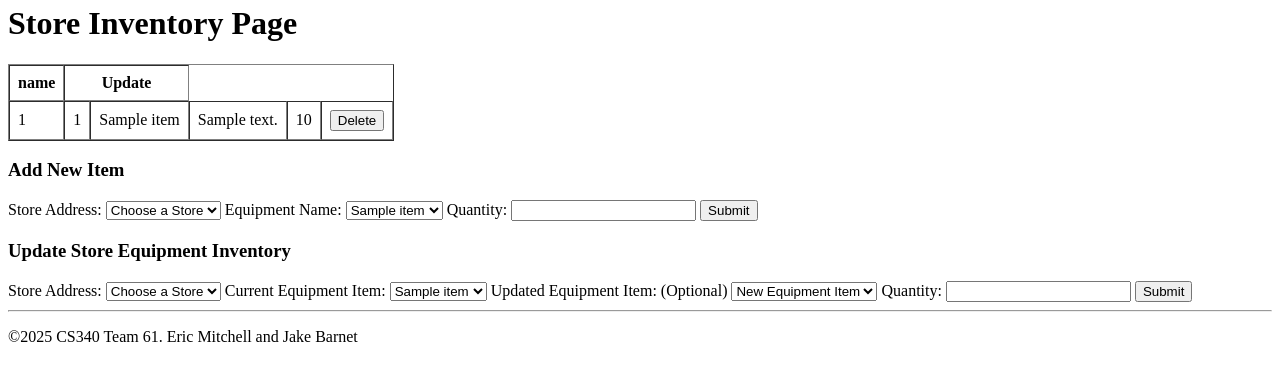
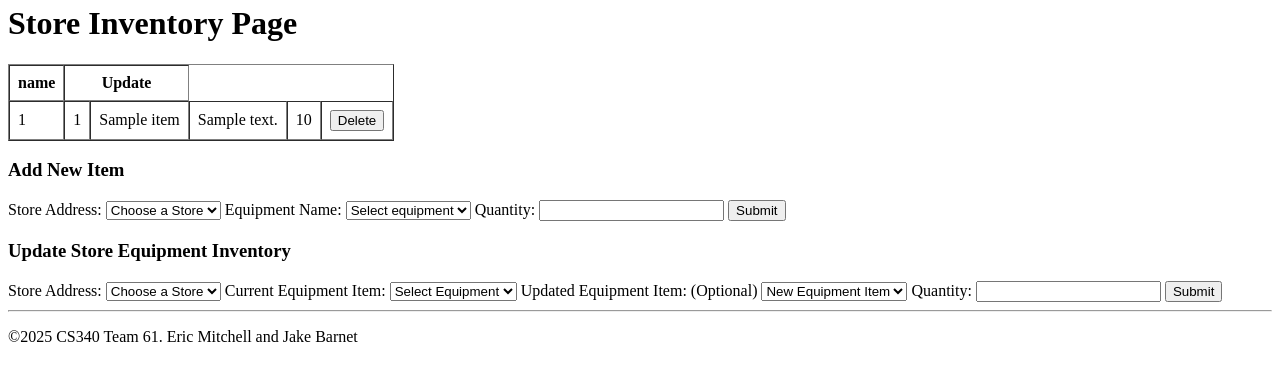
Before and after one commit to jakebarn-osu/cs340-final-project, a Flask app: template templates/store-inventory.html in a window 1280 px wide. Shown: the part 145-526 px from the top of the page. Run offline with Flask 3, Linux system fonts and the light colour scheme; the template is opened without the code that fills it: most values are stand-ins (such as "Sample title", 1, 10 or a date in 2020).

Commit message:
sp_add_inventory_item created, UI and backend created for sp

```diff
--- a/app.py
+++ b/app.py
@@ -23,6 +23,8 @@ FROM
    Equipment eq
    JOIN Categories ca ON eq.category_id = ca.id;
 """
+
+store_query = "SELECT Stores.id, Stores.address, Stores.city, Stores.zip_code FROM Stores;"
 
 reservations_query = """
 SELECT
@@ -68,15 +70,14 @@ def home():
 def stores():
    try:
       dbConnection = db.connectDB()
-      query1 = "SELECT Stores.id, Stores.address, Stores.city, Stores.zip_code FROM Stores;"
-      stores = db.query(dbConnection, query1).fetchall()
+      stores = db.query(dbConnection, store_query).fetchall()
       return render_template("/stores.html", stores=stores)
    except Exception as e:
       print(f"Error executing queries: {e}")
       return "An error has occured while exceuting DB query", 500
 
 @app.route("/store-inventory", methods=["GET"])
-def store_inventory():
+def get_store_inventory():
    try:
       dbConnection = db.connectDB()
       query1 = "SELECT InventoryItems.equipment_id, InventoryItems.store_id, Equipment.item_name, \
@@ -84,8 +85,11 @@ def store_inventory():
                JOIN Equipment ON InventoryItems.equipment_id = Equipment.id \
                JOIN Stores ON InventoryItems.store_id = Stores.id \
                ORDER BY Stores.address, Equipment.item_name;"
+      equip_query = "SELECT * FROM equipment;"
       inventory_items = db.query(dbConnection, query1).fetchall()
-      return render_template("/store-inventory.html", inventory_items=inventory_items, stores=stores)
+      stores = db.query(dbConnection, store_query).fetchall()
+      equipment = db.query(dbConnection, equipment_query)
+      return render_template("/store-inventory.html", inventory_items=inventory_items, stores=stores, equipment=equipment)
    except Exception as e:
       print(f"Error executing query: {e}")
       return "An error has occured while exceuting DB query", 500
@@ -114,6 +118,41 @@ def delete_store_inventory():
    finally:
       if "dbConnection" in locals() and dbConnection:
          dbConnection.close()
+
+@app.route("/store-add-new-item", methods=["POST"])
+def add_new_store_inventory_item():
+      try:
+         dbConnection = db.connectDB()
+         cursor = dbConnection.cursor()
+
+         equipment_id = request.form["add_item_to_store_equipment_id"]
+         store_id = request.form["add_item_to_store_store_id"]
+         quantity = request.form["add_item_to_store_quantity"]
+
+         add_item_query = "CALL sp_insert_inventory_item(%s, %s, %s);"
+         cursor.execute(add_item_query, (equipment_id, store_id, quantity))
+
+         dbConnection.commit()
+
+         return redirect("/store-inventory")
+      except Exception as e:
+         print(f"Error executing queries: {e}")
+         return ("An error occured adding store inventory item", 500)
+
+@app.route("/store-update-inventory-item", methods=["POST"])
+def update_inventory_item():
+   try:
+      dbConnection = db.connectDB()
+      cursor = dbConnection.cursor()
+      store_id = request.form["update_inven_store_id"]
+      orig_equip_id = request.form["update_inven_original_equipment_id"]
+      new_equip_id = request.form["update_inven_new_equipment_id"]
+      quantity = request.form["update_inven_item_quantity"]
+
+      return request.form
+   except Exception as e:
+      print(f"Erorr has occured: {e}")
+      return ("Must provide either new equipment or quantity", 500)
 
 
 @app.route("/customers", methods=["GET", "POST"])
--- a/templates/store-inventory.html
+++ b/templates/store-inventory.html
@@ -5,7 +5,7 @@
 {% block content %}
 
 <h1>Store Inventory Page</h1>
-
+	{% if inventory_items %}
  <table border="1" cellpadding="8" cellspacing="0">
 	<thead>
 		<tr>
@@ -36,77 +36,61 @@
 		{% endfor %}
  </tbody>
 </table>
+{% else %}
+	<p><em>No inventory found.</em></p>
+{% endif %}
 
 <h3>Add New Item</h3>
-<form method="POST" id="add_item_to_store_form">
-	<label for="add_item_to_store">Store Address: </label>
-	<select id="stores">
+<form method="POST" id="add_item_to_store_form" action="/store-add-new-item">
+	<label for="add_item_to_store_store_id">Store Address: </label>
+	<select id="stores" name="add_item_to_store_store_id">
     <option value="" disabled selected>Choose a Store</option>
-    {% set seen_stores = [] %}
-    {% for store in inventory_items %}
-        {% if store.store_id not in seen_stores %}
-					<option value="{{ store.store_id }}">{{ store.address }}</option>
-					{% set _ = seen_stores.append(store.store_id) %}
-        {% endif %}
+    {% for store in stores %}
+					<option value="{{ store.id }}">{{ store.address }}</option>
     {% endfor %}
 	</select>
 
-
 	<label for="add_item_to_store">Equipment Name: </label>
-	<select id="equipment">Choose equipment>
-		{% set seen_equipment = [] %}
-		{% for equipment in inventory_items %}
-			{% if equipment.equipment_id not in seen_equipment %}
-					<option value="{{ equipment.equipment_id }}"> {{ equipment.item_name }}</option>
-				{% set _ = seen_equipment.append(equipment.equipment_id) %}
-			{% endif %}
+	<select id="to_add_item" name="add_item_to_store_equipment_id">Choose equipment>
+		<option value="" disabled selected>Select equipment</option>
+		{% for item in equipment %}
+					<option value="{{ item.id }}"> {{ item.item_name }}</option>
 		{% endfor %}
 	</select>
 
 	<label for="new-quantity">Quantity:</label>
-	<input type="number" name="add_item_quantity_to_store" id="add_item_quantity_to_store" min="1"/>
+	<input type="number" name="add_item_to_store_quantity" id="add_item_to_store_quantity" min="1"/>
 	<input type="submit"/>
 </form>
 
 <h3>Update Store Equipment Inventory</h3>
-<form method="PUT" class="cuForm" id="update_store_equipment_form">
+<form method="POST" class="cuForm" id="store-update-inventory-item" action="/store-update-inventory-item">
 	<label for="update_store_id">Store Address: </label>
-	<select nmae="update_store_id" id="update_store_id" required>Choose a Store
+	<select name="update_inven_store_id" id="update_store_id" required>Choose a Store
     <option value="" disabled selected>Choose a Store</option>
-    {% set seen_stores = [] %}
-    {% for store in inventory_items %}
-        {% if store.store_id not in seen_stores %}
-					<option value="{{ store.store_id }}">{{ store.address }}</option>
-					{% set _ = seen_stores.append(store.store_id) %}
-        {% endif %}
+    {% for store in stores %}
+					<option value="{{ store.id }}">{{ store.address }}</option>
     {% endfor %}
 	</select>
 
 	<label for="update_equipment_id">Current Equipment Item: </label>
-	<select name="update_equipment_id" required>Choose equipment
-		{% set seen_equipment = [] %}
-		{% for equipment in inventory_items %}
-			{% if equipment.equipment_id not in seen_equipment %}
-					<option value="{{ equipment.equipment_id }}"> {{ equipment.item_name }}</option>
-				{% set _ = seen_equipment.append(equipment.equipment_id) %}
-			{% endif %}
+	<select name="update_inven_original_equipment_id" required>Choose equipment
+			<option value="" disabled selected>Select Equipment</option>
+		{% for item in equipment %}
+					<option value="{{ equipment.id }}"> {{ item.item_name }}</option>
 		{% endfor %}
 	</select>
 
 	<label for="update_new_equipment_id">Updated Equipment Item: (Optional)</label>
-	<select name="update_new_equipment_id">Choose equipment
+	<select name="update_inven_new_equipment_id">Choose equipment
 		<option value="" disabled selected>New Equipment Item</option>
-		{% set seen_equipment = [] %}
-		{% for equipment in inventory_items %}
-			{% if equipment.equipment_id not in seen_equipment %}
-					<option value="{{ equipment.equipment_id }}"> {{ equipment.item_name }}</option>
-				{% set _ = seen_equipment.append(equipment.equipment_id) %}
-			{% endif %}
+		{% for equipment in equipment %}
+					<option value="{{ equipment.id }}"> {{ equipment.item_name }}</option>
 		{% endfor %}
 	</select>
 
 	<label for="new-quantity">Quantity:</label>
-	<input type="number" name="update_item_quantity" id="update_item_quantity" min="1"/>
+	<input type="number" name="update_inven_item_quantity" id="update_item_quantity" min="1"/>
 
 	<input type="submit"/>
 </form>
```
Also changed, not shown: db/PL.sql (+57 -5 lines).
